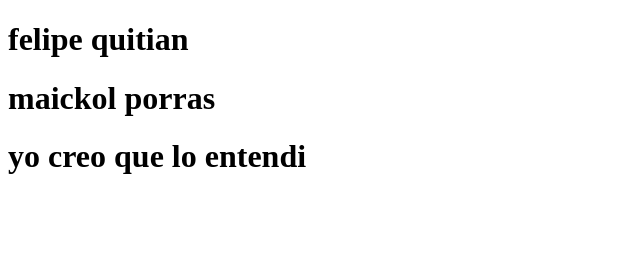
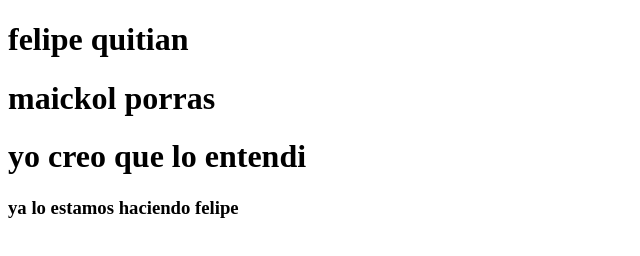
Before and after one commit to fquitianochoa/claseunc, a plain HTML site: page index.html in a window 1280 px wide. Shown: the whole page, without its empty margins (0-640 px from the left). Drawn offline with Linux system fonts and the light colour scheme.

Commit message:
se agrego algo

```diff
--- a/index.html
+++ b/index.html
@@ -10,5 +10,6 @@
     <h1>felipe quitian</h1>
     <h1>maickol porras</h1>
     <h1>yo creo que lo entendi</h1>
+    <h3>ya lo estamos haciendo felipe</h3>
 </body>
 </html>
```
